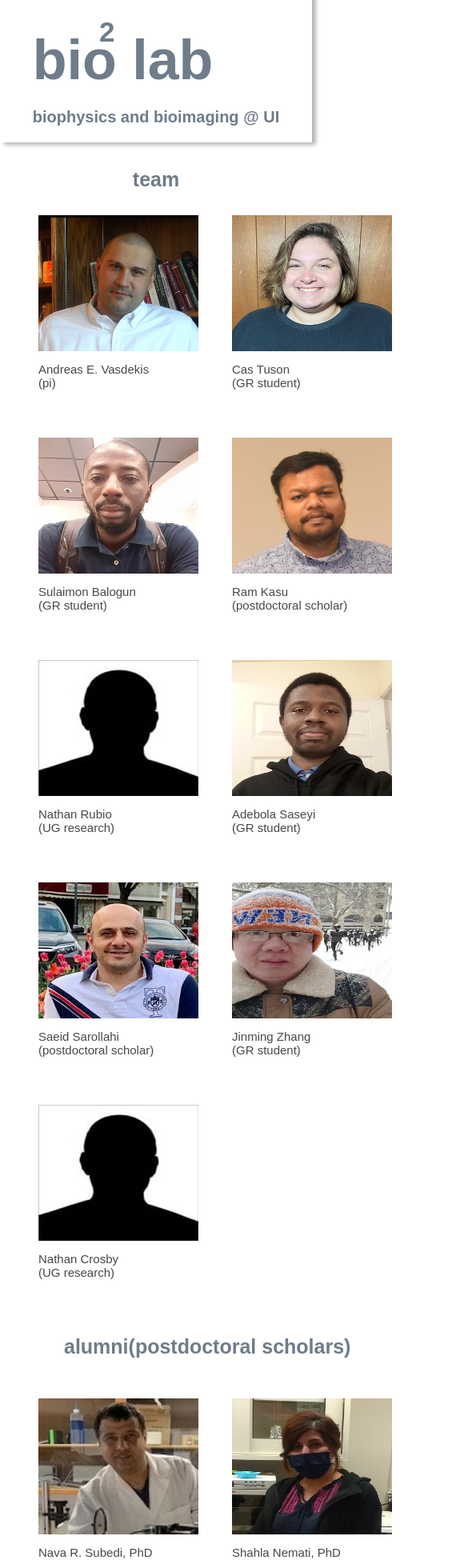
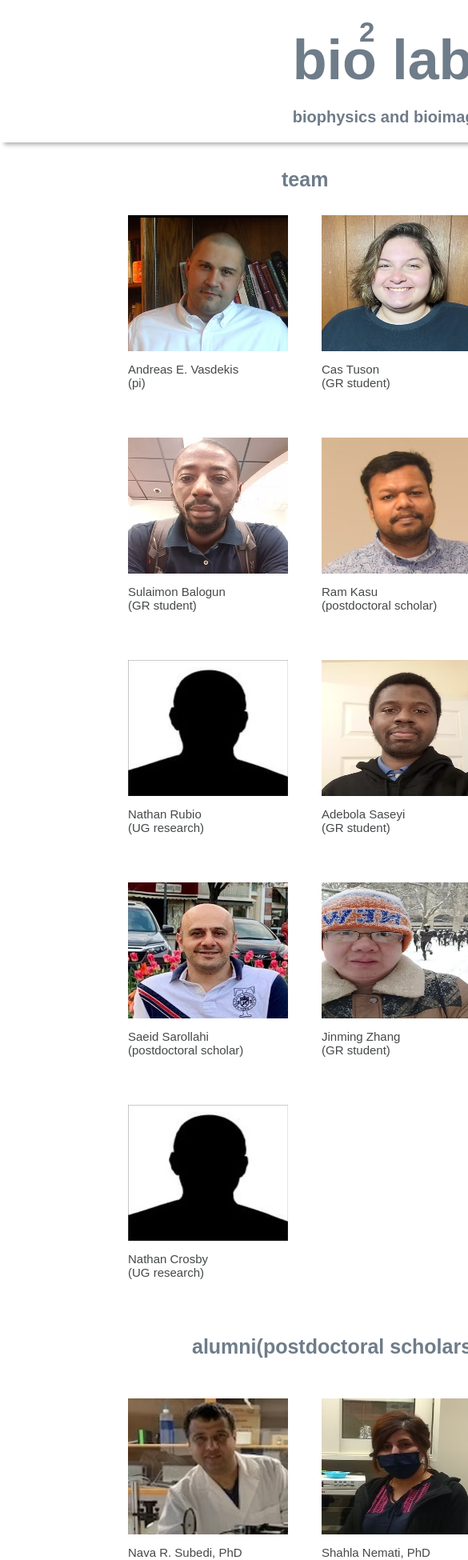
Before and after one commit to busari-mcode/bio-lab, a React (Create React App) app: page /people in a window 390 px wide. Shown: the part 40-1990 px from the top of the page at 80% size, 585 px wide, since content can reach past the window. Built offline with nearby package versions, Linux system fonts and the light colour scheme; the HTML template or start-up script is replaced by a standard one.

Commit message:
new changes

```diff
--- a/src/components/heading/header.css
+++ b/src/components/heading/header.css
@@ -6,7 +6,6 @@
     box-shadow: 5px 3px 5px rgba(0, 0, 0, 0.3);
     position: relative;
     overflow-x: clip;
-    width: 100%;
 }
 .header .auth {
     display: flex;
@@ -284,6 +283,7 @@
         display: flex;
         flex-direction: column;
         align-items: center;
+        width: 600px;
     }
     .menu-icon i {
         font-size: 30px;
@@ -291,7 +291,6 @@
         margin-bottom: 30px;
         margin-top: 30px;
     }
-
 }
 
 @media screen and (max-width: 992px) {
@@ -305,6 +304,7 @@
         display: flex;
         flex-direction: column;
         align-items: center;
+        width: 65rem !important;
     }
     .menu-icon i {
         font-size: 30px;
@@ -321,4 +321,7 @@
     .mobile-auth {
         display: none;
     }
+    .header {
+        width: 90rem;
+    }
 }
--- a/src/components/people/people.css
+++ b/src/components/people/people.css
@@ -292,7 +292,63 @@
 @media screen and (max-width: 599px) {
     .profiles {
         display: grid;
+        grid-template-columns: 50px 50px !important;
+        row-gap: 60px;
+        column-gap: 12rem;
+        margin-left: 3rem;
+        margin-top: 30px;
+        max-width: 35%;
+        padding-left: 7rem !important;
+    }
+    .team_section {
+        display: flex;
+        flex-direction: column;
+    }
+    .team_section .team {
+        margin-top: 2rem;
+        margin-left: 22rem !important;
+    }
+    .alumni_post_doc_section {
+        display: flex;
+        flex-direction: column;
+    }
+    .alumni_post_doc {
+        padding-left: 15rem !important;
+    }
+
+    .alumni_post_doc_profiles {
+        display: grid;
         grid-template-columns: 50px 50px;
+        row-gap: 60px;
+        column-gap: 12rem;
+        margin-left: 18rem;
+        margin-top: 30px;
+        width: 35%;
+        padding-left: 7rem !important;
+    }
+    .alumni_std_sec {
+        display: flex;
+        flex-direction: column;
+    }
+    .alumni_std_sec .alumni_std {
+        padding-left: 26rem !important;
+    }
+    .alumni_std_profiles {
+        display: grid;
+        grid-template-columns: 50px 50px;
+        row-gap: 60px;
+        column-gap: 12rem;
+        margin-left: 7rem;
+        margin-top: 30px;
+        width: 35%;
+        padding-left: 7rem !important;
+    }
+}
+
+@media screen and (max-width: 992px) {
+    .profiles {
+        display: grid;
+        grid-template-columns: 50px 50px 50px;
         row-gap: 60px;
         column-gap: 12rem;
         margin-left: 3rem;
@@ -341,56 +397,3 @@
         width: 35%;
     }
 }
-
-@media screen and (max-width: 992px) {
-    .profiles {
-        display: grid;
-        grid-template-columns: 50px 50px;
-        row-gap: 60px;
-        column-gap: 12rem;
-        margin-left: 3rem;
-        margin-top: 30px;
-        max-width: 35%;
-    }
-    .team_section {
-        display: flex;
-        flex-direction: column;
-    }
-    .team_section .team {
-        margin: auto;
-        margin-top: 2rem;
-    }
-    .alumni_post_doc_section {
-        display: flex;
-        flex-direction: column;
-    }
-    .alumni_post_doc {
-        padding-left: 5rem;
-    }
-
-    .alumni_post_doc_profiles {
-        display: grid;
-        grid-template-columns: 50px 50px;
-        row-gap: 60px;
-        column-gap: 12rem;
-        margin-left: 18rem;
-        margin-top: 30px;
-        width: 35%;
-    }
-    .alumni_std_sec {
-        display: flex;
-        flex-direction: column;
-    }
-    .alumni_std_sec .alumni_std {
-        padding-left: 15rem;
-    }
-    .alumni_std_profiles {
-        display: grid;
-        grid-template-columns: 50px 50px;
-        row-gap: 60px;
-        column-gap: 12rem;
-        margin-left: 7rem;
-        margin-top: 30px;
-        width: 35%;
-    }
-}
```
